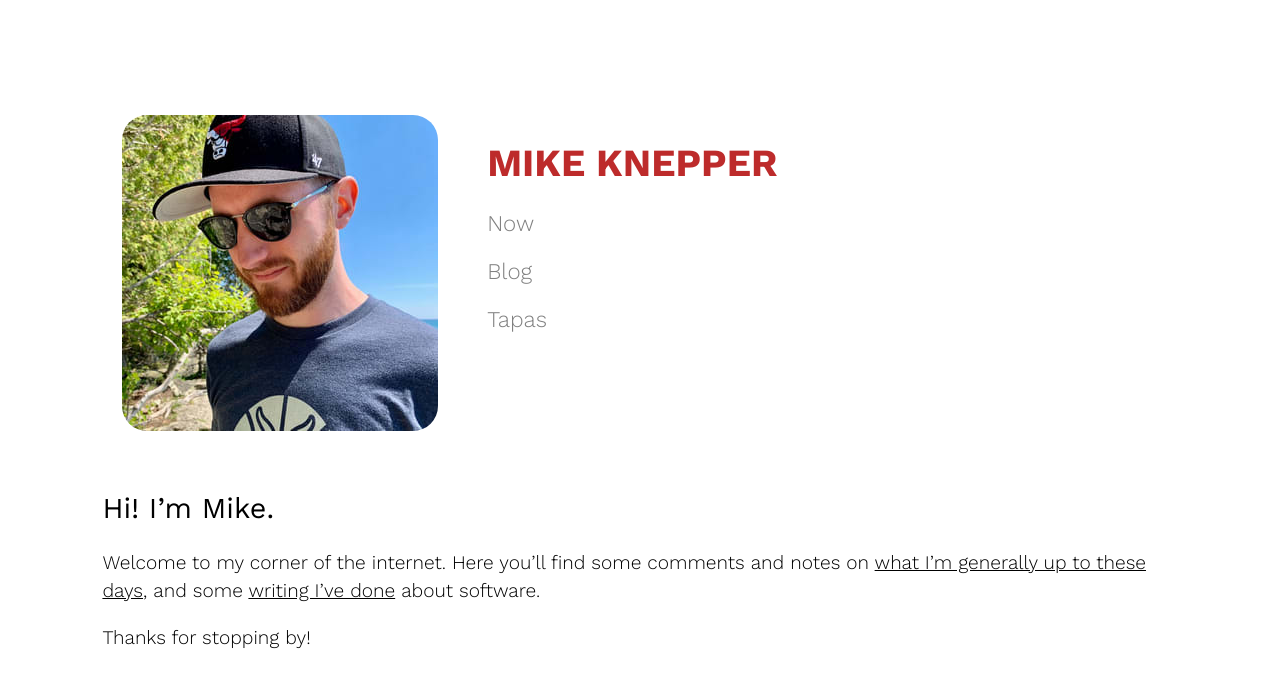
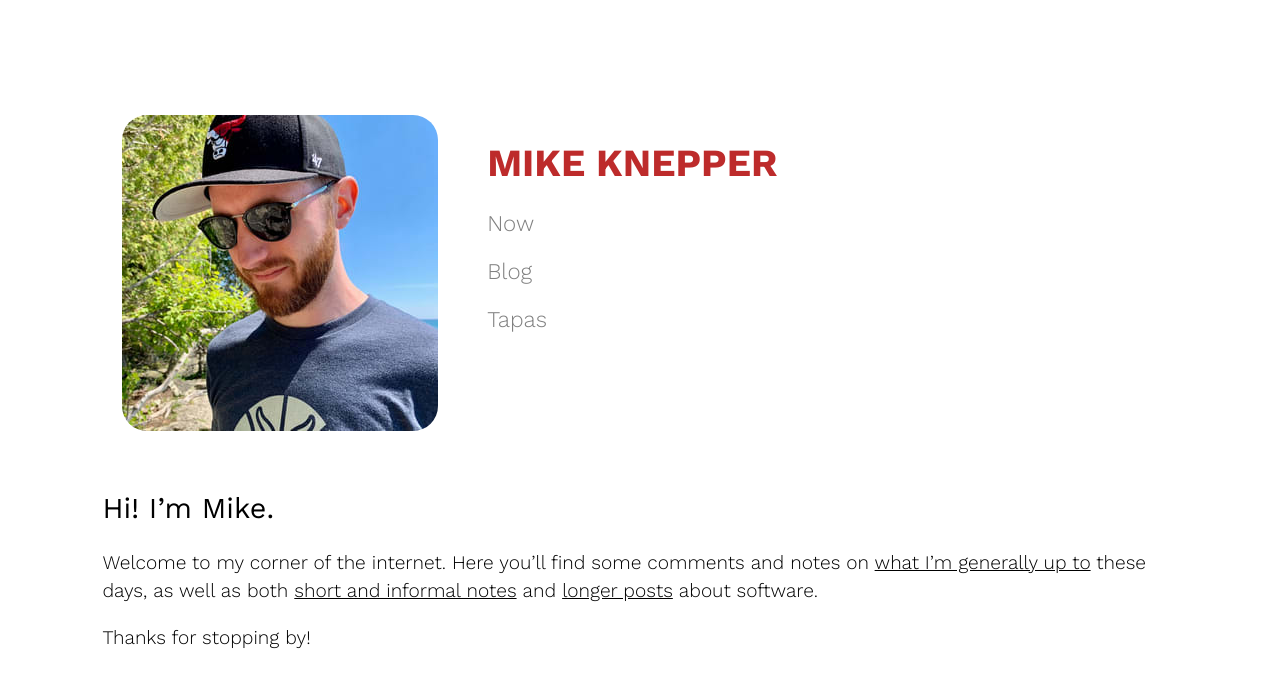
Before and after one commit to mikeknep/website, a Jekyll site: the page built from index.md, in a window 1280 px wide. Shown: the top 688 px of the page. Built offline with Jekyll 4.4.1, drawn with Linux system fonts in a browser that asks for light colours.

Commit message:
Link updates

```diff
--- a/_layouts/post.html
+++ b/_layouts/post.html
@@ -10,4 +10,4 @@ layout: default
 
 {{ content }}
 
-<p class="back-footer"><a class="colored" href="/posts">Back</a></p>
+<p class="back-footer"><a class="colored" href="/blog">Back</a></p>
--- a/index.md
+++ b/index.md
@@ -6,7 +6,7 @@ title: Mike Knepper
 ## Hi! I'm Mike.
 
 Welcome to my corner of the internet.
-Here you'll find some comments and notes on [what I'm generally up to these days](./now.html),
-and some [writing I've done](./whenever.html) about software.
+Here you'll find some comments and notes on [what I'm generally up to](./now.html) these days,
+as well as both [short and informal notes](./tapas.html) and [longer posts](./blog.html) about software.
 
 Thanks for stopping by!
```
Also changed, not shown: now.md (+0 -2 lines).
